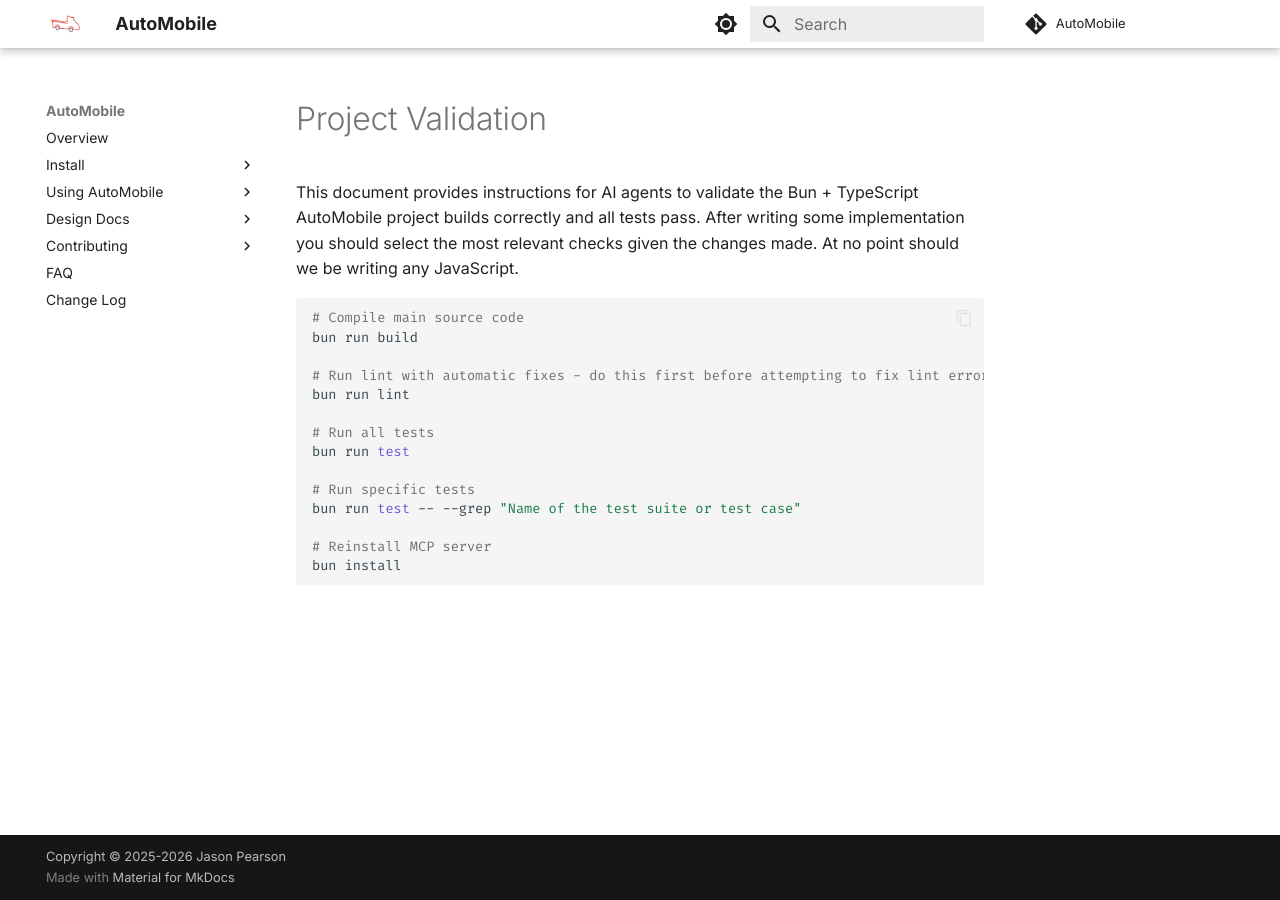
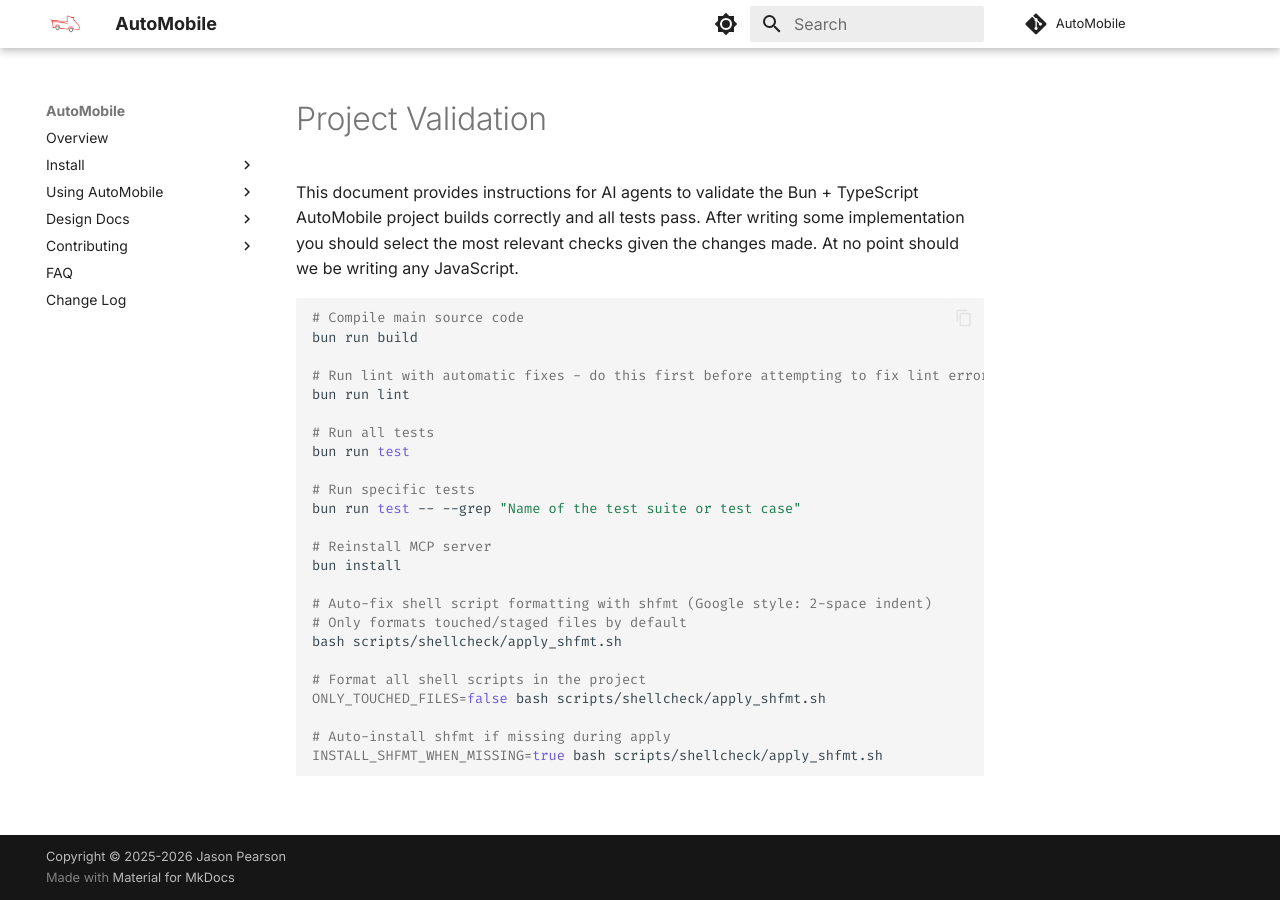
Before and after one commit to zillow/auto-mobile, an MkDocs documentation site: the page built from docs/ai/validation.md, in a window 1280 px wide. Built offline with MkDocs 1.6.1 and Material for MkDocs 9.7.7, drawn with Linux system fonts in a browser that asks for light colours; comment, search, counter and statistics services are not loaded.

Commit message:
Add shell script auto-fix via shfmt (#413)
Add scripts to automatically format shell scripts with shfmt:
- scripts/shellcheck/install_shfmt.sh: Install shfmt with OS detection
- scripts/shellcheck/apply_shfmt.sh: Format shell scripts with Google style
- Update docs/ai/validation.md with shfmt usage examples

Features:
- Only formats touched/staged files by default for performance
- Auto-installs shfmt if missing (via INSTALL_SHFMT_WHEN_MISSING)
- Auto-stages formatted files (consistent with ktfmt pattern)
- Supports formatting all files via ONLY_TOUCHED_FILES=false

Resolves #369

Co-authored-by: Claude Sonnet 4.5 <noreply@anthropic.com>

````diff
--- a/docs/ai/validation.md
+++ b/docs/ai/validation.md
@@ -19,4 +19,14 @@ bun run test -- --grep "Name of the test suite or test case"
 
 # Reinstall MCP server
 bun install
+
+# Auto-fix shell script formatting with shfmt (Google style: 2-space indent)
+# Only formats touched/staged files by default
+bash scripts/shellcheck/apply_shfmt.sh
+
+# Format all shell scripts in the project
+ONLY_TOUCHED_FILES=false bash scripts/shellcheck/apply_shfmt.sh
+
+# Auto-install shfmt if missing during apply
+INSTALL_SHFMT_WHEN_MISSING=true bash scripts/shellcheck/apply_shfmt.sh
 ```
````
Also changed, not shown: 2 other files.
